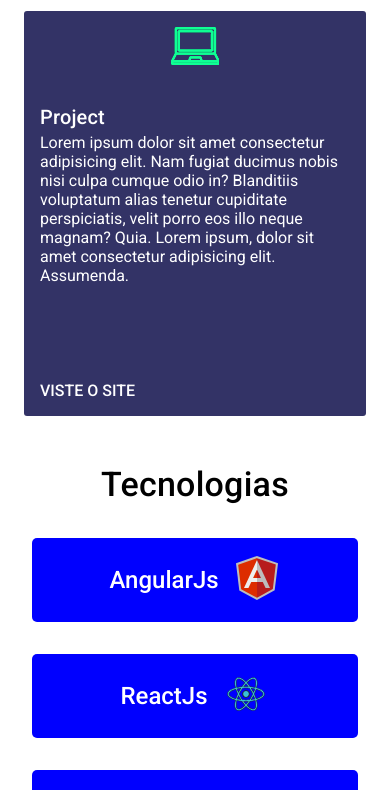
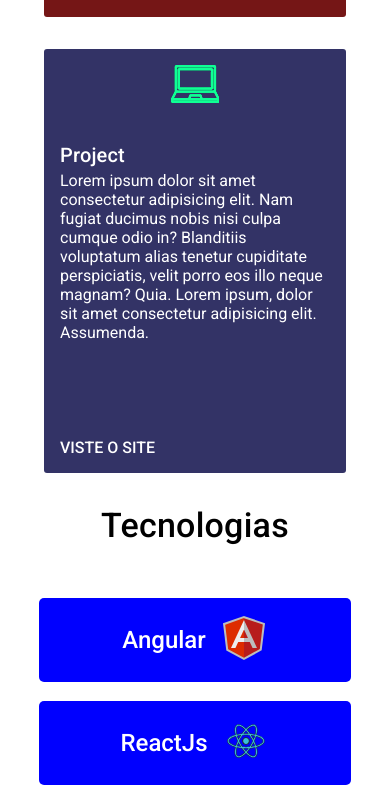
Before and after one commit to Thiagomatheus12/portfolio, an Angular app: page / in a window 390 px wide. Shown: the part 2618-3408 px from the top of the page. Built offline with nearby package versions, Linux system fonts and the light colour scheme.

Commit message:
:sparkles: feat - atualização de css responsivo

```diff
--- a/src/app/app.component.html
+++ b/src/app/app.component.html
@@ -24,7 +24,7 @@
 
   <h2 class="technologies__title" id="technologies">Tecnologias</h2>
   <div class="technologies">
-    <app-card-technologies *ngFor="let item of technologies" [data]="item"></app-card-technologies>
+    <app-card-technologies class="technologies__card" *ngFor="let item of technologies" [data]="item"></app-card-technologies>
   </div>
   <div class="footer">
     <app-footer></app-footer>
--- a/src/app/app.component.scss
+++ b/src/app/app.component.scss
@@ -70,9 +70,14 @@
   padding: 0 1.5rem;
   margin-bottom: 3rem;
 
+  @media (max-width: 768px) {
+    flex-direction: column;
+    margin: 0 auto;
+    max-width: 350px;
+  }
+
   @media (max-width: 425px) {
     flex-direction: column;
-
 }
 }
 
@@ -84,16 +89,28 @@
   letter-spacing: 0.00735em;
   text-align: center;
   margin-bottom: 2rem;
+  margin: 2rem 0;
 }
+
 .technologies {
   display: flex;
-  gap: 2rem;
-  justify-content: center;
-  margin-bottom: 2rem;
+  flex-wrap: wrap;
+  margin: 2rem;
+
+  @media (max-width: 768px) {
+    .technologies__card{
+      flex: 40%;
+      margin: 1rem;
+    }
+  }
 
   @media (max-width: 425px) {
-    flex-direction: column;
-    margin: 2rem;
+    display: block;
+    width: 80%;
+    margin: 0 auto;
+    .technologies__card {
+      margin: 2rem;
+    }
   }
 }
 
--- a/src/app/app.component.ts
+++ b/src/app/app.component.ts
@@ -17,7 +17,7 @@ export class AppComponent implements OnInit {
   ]
 
   technologies: Array<CardTechnologiesData> = [
-    {title: 'AngularJs', image: './assets/img/icon-angular.svg'},
+    {title: 'Angular', image: './assets/img/icon-angular.svg'},
     {title: 'ReactJs', image: './assets/img/icon-react.svg'},
     {title: 'HTML5', image: './assets/img/icon-html5.svg'},
     {title: 'CSS3',image: './assets/img/icon-css3.svg'}
--- a/src/app/shared/components/header/header.component.scss
+++ b/src/app/shared/components/header/header.component.scss
@@ -44,8 +44,8 @@
     }
   }
 
-  @media (max-width: 425px) {
-
+  @media (max-width: 768px) {
+    margin: 0;
   }
 
   @media (max-width: 425px) {
```
